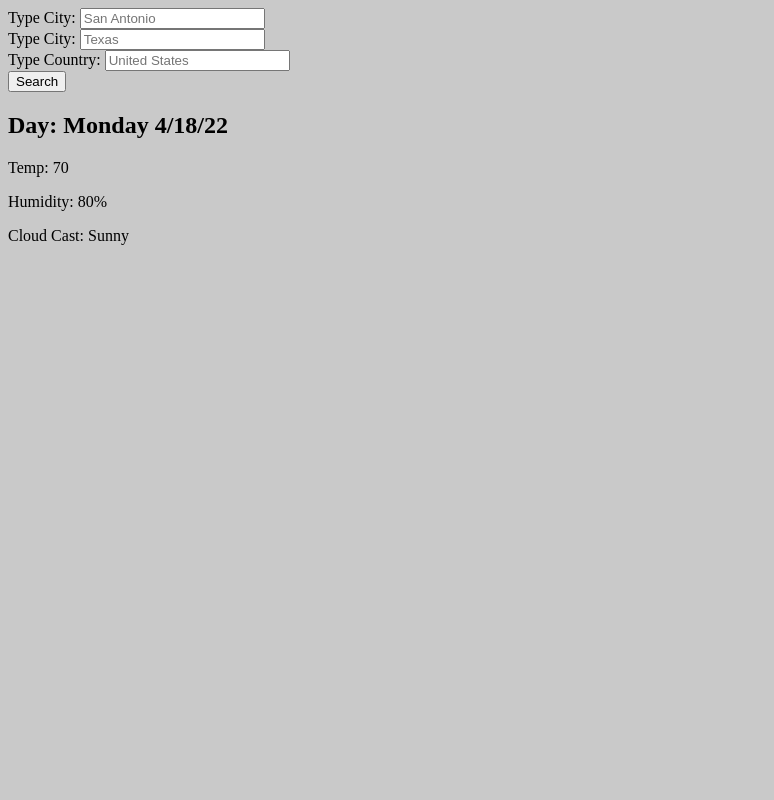
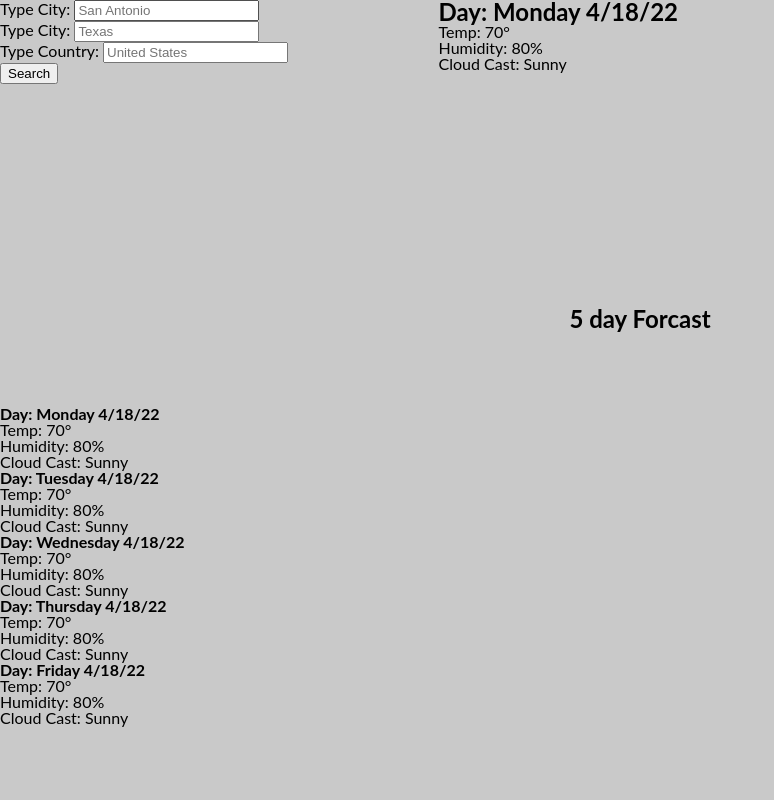
Before and after one commit to jehutymsms/weather_api_project, a plain HTML site: page index.html in a window 1280 px wide. Shown: the whole page, without its empty margins (0-774 px from the left). Drawn offline with Linux system fonts and the light colour scheme.

Commit message:
Basic Grid Formatting

```diff
--- a/index.html
+++ b/index.html
@@ -25,27 +25,44 @@
         </div>
         <div id="gridMainDisplayItem">
             <h2>Day: Monday 4/18/22</h2>
-            <p>Temp: 70</p>
+            <p>Temp: 70°</p>
             <p>Humidity: 80%</p>
             <p>Cloud Cast: Sunny</p>
         </div>
         <div id="gridForcastTitleItem">
-
+            <h2>5 day Forcast</h2>
         </div>
+        <div id="forcastArea">
             <div id="gridDay1Item">
-
+                <h4>Day: Monday 4/18/22</h4>
+                <p>Temp: 70°</p>
+                <p>Humidity: 80%</p>
+                <p>Cloud Cast: Sunny</p>
             </div>
             <div id="gridDay2Item">
-
+                <h4>Day: Tuesday 4/18/22</h4>
+                <p>Temp: 70°</p>
+                <p>Humidity: 80%</p>
+                <p>Cloud Cast: Sunny</p>
             </div>
             <div id="gridDay3Item">
-
+                <h4>Day: Wednesday 4/18/22</h4>
+                <p>Temp: 70°</p>
+                <p>Humidity: 80%</p>
+                <p>Cloud Cast: Sunny</p>
             </div>
             <div id="gridDay4Item">
-
+                <h4>Day: Thursday 4/18/22</h4>
+                <p>Temp: 70°</p>
+                <p>Humidity: 80%</p>
+                <p>Cloud Cast: Sunny</p>
             </div>
             <div id="gridDay5Item">
-
+                <h4>Day: Friday 4/18/22</h4>
+                <p>Temp: 70°</p>
+                <p>Humidity: 80%</p>
+                <p>Cloud Cast: Sunny</p>
+            </div>
         </div>
     </section>
 
--- a/style.css
+++ b/style.css
@@ -1,3 +1,72 @@
+:root{
+    --clr-primary-400:rgb(201, 201, 201);
+    --clr-primary-800:#000;
+    --clr-neutral-100:#fff;
+
+    --clr-gradient-400:linear-gradient(62deg, #3a3d40 0%, #181719 100%);
+
+    --ff-accent:'Roboto Condensed', sans-serif;
+    --ff-primary:'Lato', sans-serif;
+}
+
+html, body, div, span, applet, object, iframe,
+h1, h2, h3, h4, h5, h6, p, blockquote, pre,
+a, abbr, acronym, address, big, cite, code,
+del, dfn, em, img, ins, kbd, q, s, samp,
+small, strike, strong, sub, sup, tt, var,
+b, u, i, center,
+dl, dt, dd, ol, ul, li,
+fieldset, form, label, legend,
+table, caption, tbody, tfoot, thead, tr, th, td,
+article, aside, canvas, details, embed,
+figure, figcaption, footer, header, hgroup,
+menu, nav, output, ruby, section, summary,
+time, mark, audio, video{
+	margin: 0;
+	padding: 0;
+	border: 0;
+}
+/* HTML5 display-role reset for older browsers */
+article, aside, details, figcaption, figure,
+footer, header, hgroup, menu, nav, section{
+	display: block;
+}
+
+html, body{
+	line-height: 1;
+    font-family: var(--ff-primary);
+    background-color: var(--clr-primary-400);
+}
+
 body{
-    background-color: rgb(201, 201, 201);
+    min-height: 100vh
 }
+
+#mainGridContainer{
+    min-height: 100vh;
+    min-width: 100vw;
+}
+
+#gridFormItem{
+    grid-area: form;
+  }
+#gridMainDisplayItem{
+    grid-area: displayItem;
+}
+#gridForcastTitleItem{
+    grid-area: titleItem;
+    justify-self: center;
+}
+#forcastArea{
+    grid-area: item;
+}
+
+#mainGridContainer {
+    display: grid;
+    grid-template-areas:
+    "form displayItem displayItem displayItem displayItem"
+    "form displayItem displayItem displayItem displayItem"
+    "form displayItem displayItem displayItem displayItem"
+    "titleItem titleItem titleItem titleItem titleItem"
+    "item item item item item";
+}
```
Lines whose indentation alone changed are shown as unchanged.
